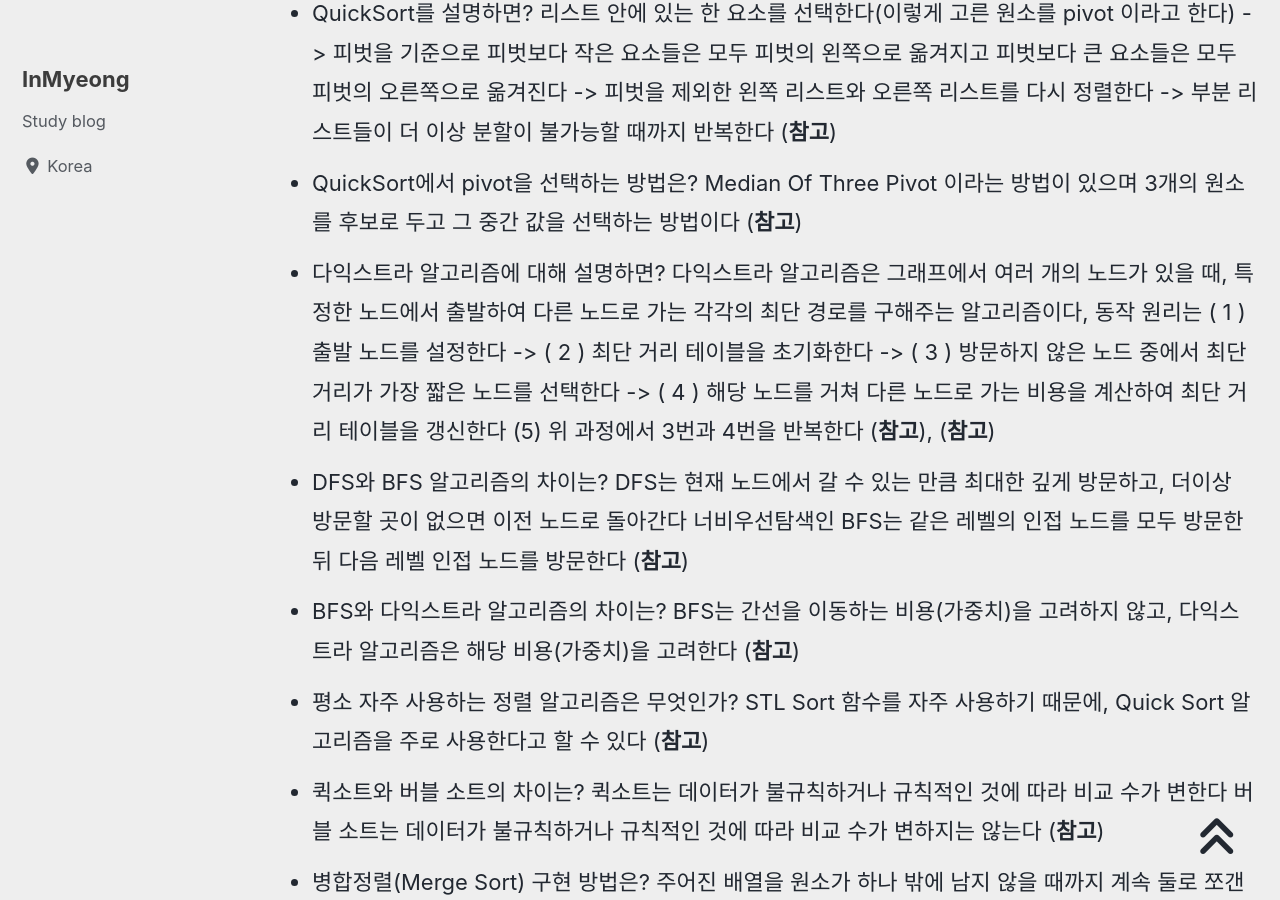
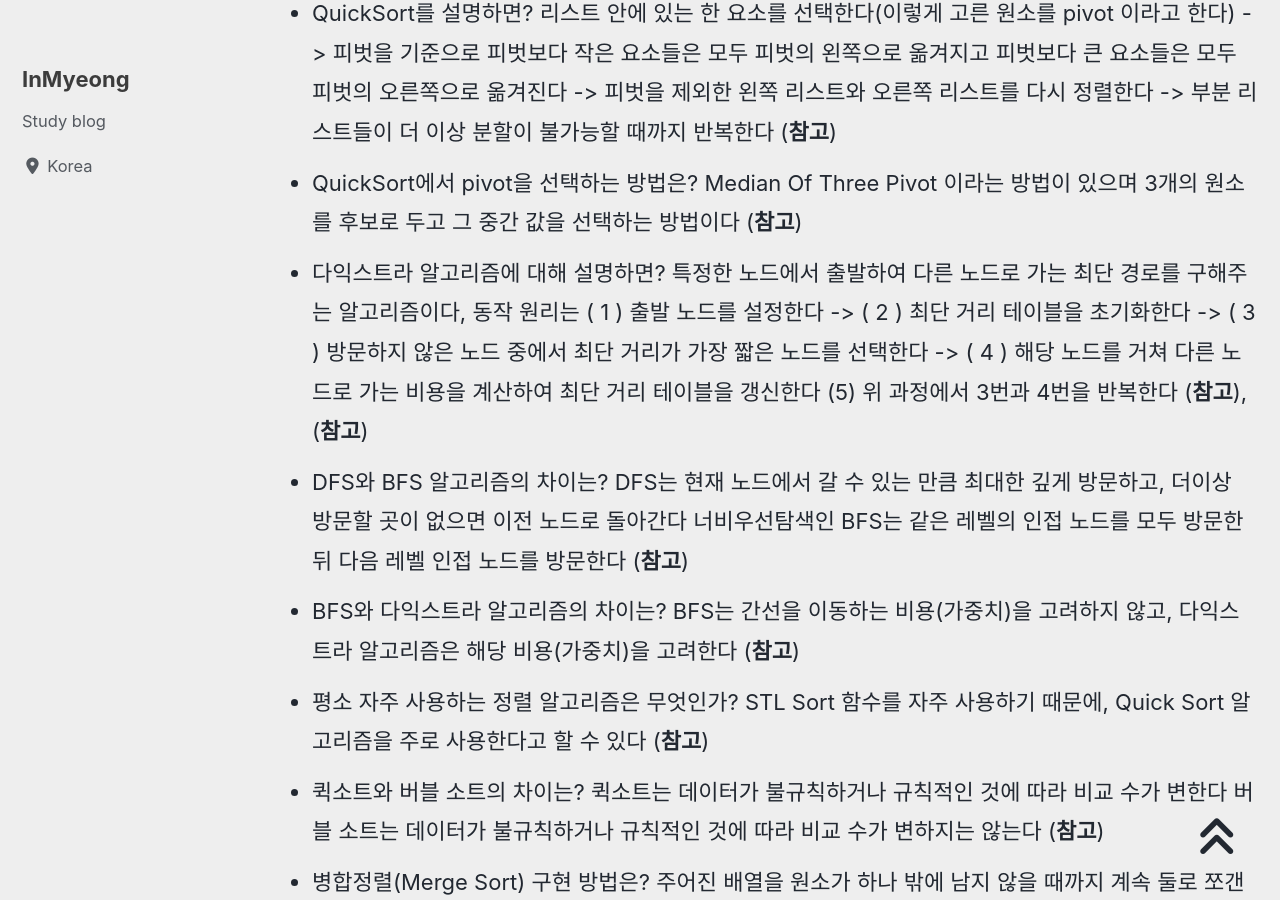
Before and after one commit to devMyeong/devMyeong.github.io, a Jekyll site: the page built from _posts/cs/2022-09-05-블로그-면접준비.md, in a window 1280 px wide and 900 px high, scrolled down 15270 px. Built offline with Jekyll 4.4.1, drawn with Linux system fonts in a browser that asks for light colours; cached includes are drawn as plain includes; nearby versions of some CDN libraries; some web fonts are replaced; comment, search, counter and statistics services are not loaded.

Commit message:
Chore : 다익스트라 내용 수정

```diff
--- a/_posts/cs/2022-09-05-블로그-면접준비.md
+++ b/_posts/cs/2022-09-05-블로그-면접준비.md
@@ -148,7 +148,7 @@ last_modified_at: 2022-10-30
 ### 01-3 알고리즘 ( 중요도 상 )
 - QuickSort를 설명하면? 리스트 안에 있는 한 요소를 선택한다(이렇게 고른 원소를 pivot 이라고 한다) -> 피벗을 기준으로 피벗보다 작은 요소들은 모두 피벗의 왼쪽으로 옮겨지고 피벗보다 큰 요소들은 모두 피벗의 오른쪽으로 옮겨진다 -> 피벗을 제외한 왼쪽 리스트와 오른쪽 리스트를 다시 정렬한다 -> 부분 리스트들이 더 이상 분할이 불가능할 때까지 반복한다 ([**참고**](https://gmlwjd9405.github.io/2018/05/10/algorithm-quick-sort.html))
 - QuickSort에서 pivot을 선택하는 방법은? Median Of Three Pivot 이라는 방법이 있으며 3개의 원소를 후보로 두고 그 중간 값을 선택하는 방법이다 ([**참고**](https://m.blog.naver.com/PostView.naver?isHttpsRedirect=true&blogId=ljy9378&logNo=221508655059))
-- 다익스트라 알고리즘에 대해 설명하면? 다익스트라 알고리즘은 그래프에서 여러 개의 노드가 있을 때, 특정한 노드에서 출발하여 다른 노드로 가는 각각의 최단 경로를 구해주는 알고리즘이다, 동작 원리는 ( 1 ) 출발 노드를 설정한다 -> ( 2 ) 최단 거리 테이블을 초기화한다 -> ( 3 ) 방문하지 않은 노드 중에서 최단 거리가 가장 짧은 노드를 선택한다 -> ( 4 ) 해당 노드를 거쳐 다른 노드로 가는 비용을 계산하여 최단 거리 테이블을 갱신한다 (5) 위 과정에서 3번과 4번을 반복한다 ([**참고**](https://amazelimi.tistory.com/27)), ([**참고**](https://yabmoons.tistory.com/364))
+- 다익스트라 알고리즘에 대해 설명하면? 특정한 노드에서 출발하여 다른 노드로 가는 최단 경로를 구해주는 알고리즘이다, 동작 원리는 ( 1 ) 출발 노드를 설정한다 -> ( 2 ) 최단 거리 테이블을 초기화한다 -> ( 3 ) 방문하지 않은 노드 중에서 최단 거리가 가장 짧은 노드를 선택한다 -> ( 4 ) 해당 노드를 거쳐 다른 노드로 가는 비용을 계산하여 최단 거리 테이블을 갱신한다 (5) 위 과정에서 3번과 4번을 반복한다 ([**참고**](https://amazelimi.tistory.com/27)), ([**참고**](https://yabmoons.tistory.com/364))
 - DFS와 BFS 알고리즘의 차이는? DFS는 현재 노드에서 갈 수 있는 만큼 최대한 깊게 방문하고, 더이상 방문할 곳이 없으면 이전 노드로 돌아간다 너비우선탐색인 BFS는 같은 레벨의 인접 노드를 모두 방문한뒤 다음 레벨 인접 노드를 방문한다 ([**참고**](https://currygamedev.tistory.com/10))
 - BFS와 다익스트라 알고리즘의 차이는? BFS는 간선을 이동하는 비용(가중치)을 고려하지 않고, 다익스트라 알고리즘은 해당 비용(가중치)을 고려한다 ([**참고**](https://medium.com/@pyeonjy97/%EB%8B%A4%EC%9D%B5%EC%8A%A4%ED%8A%B8%EB%9D%BC-%EC%95%8C%EA%B3%A0%EB%A6%AC%EC%A6%98-dijkstra-algorithm-5d64a6cffced))
 - 평소 자주 사용하는 정렬 알고리즘은 무엇인가? STL Sort 함수를 자주 사용하기 때문에, Quick Sort 알고리즘을 주로 사용한다고 할 수 있다 ([**참고**](https://blockdmask.tistory.com/178))
```
